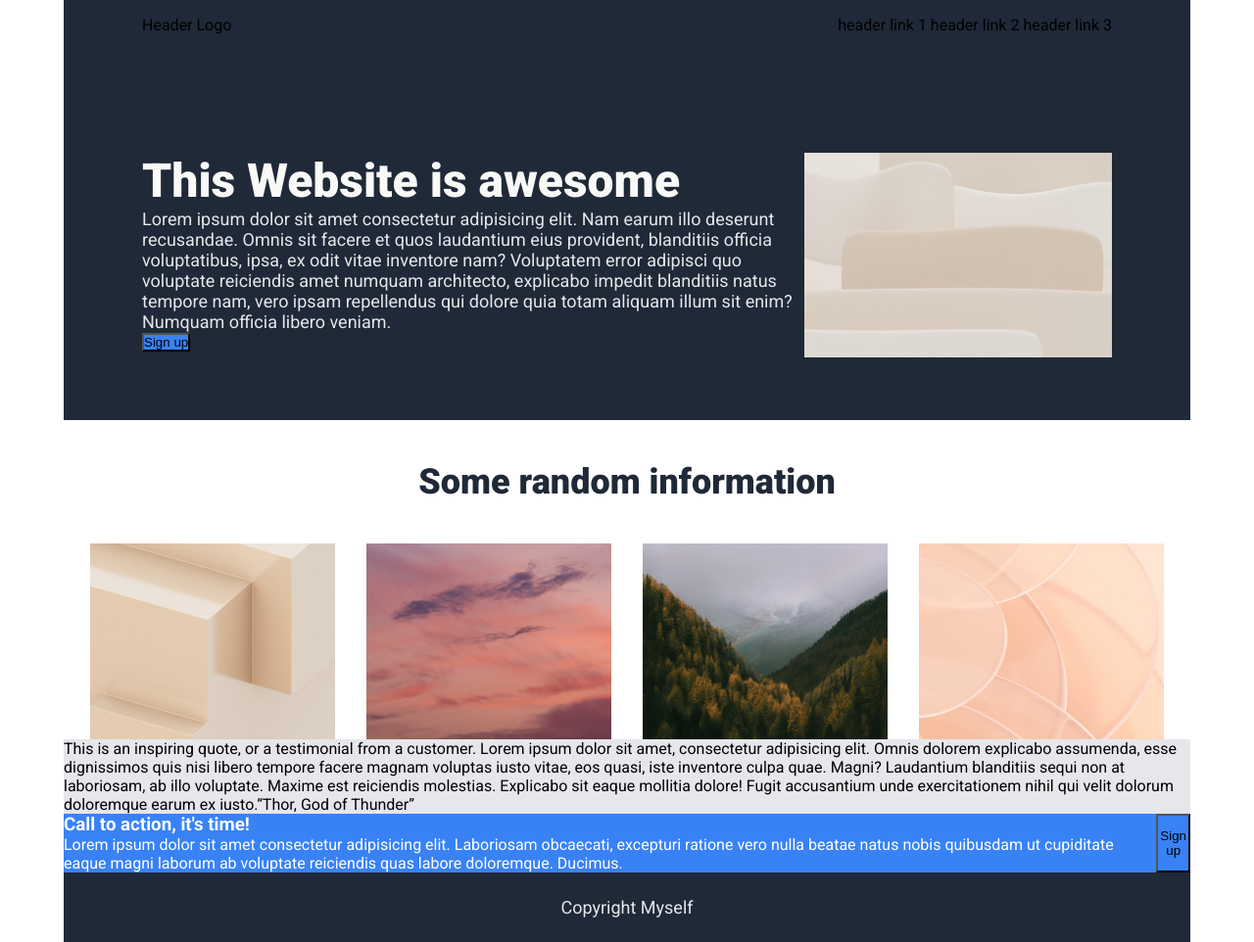
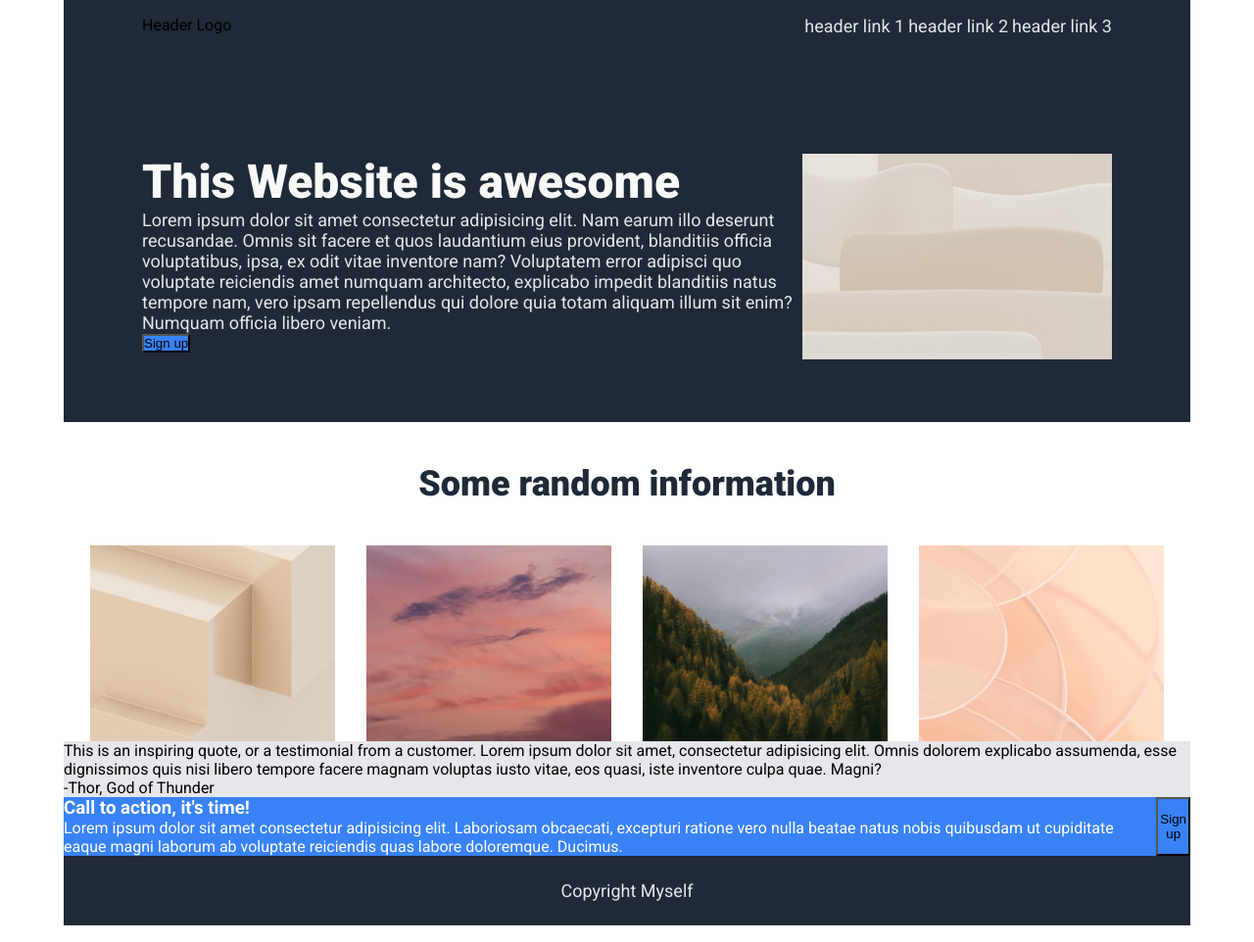
Before and after one commit to SimonCassan/Project-Landing-Page, a plain HTML site: page index.html in a window 1280 px wide. Shown: the whole page at 98% size. Drawn offline with Linux system fonts and the light colour scheme.

Commit message:
Fixing blockquote and adding links to nav

```diff
--- a/index.html
+++ b/index.html
@@ -15,9 +15,9 @@
     <nav>
       <div class="logo">Header Logo</div>
       <ul>
-        <li>header link 1</li>
-        <li>header link 2</li>
-        <li>header link 3</li>
+        <li><a href="#">header link 1</a></li>
+        <li><a href="#">header link 2</a></li>
+        <li><a href="#">header link 3</a></li>
       </ul>
     </nav>
     <div class="nav_heading">
@@ -40,8 +40,10 @@
       </div>
     </section>
     <section class="quote">
-      <blockquote>This is an inspiring quote, or a testimonial from a customer. Lorem ipsum dolor sit amet, consectetur adipisicing elit. Omnis dolorem explicabo assumenda, esse dignissimos quis nisi libero tempore facere magnam voluptas iusto vitae, eos quasi, iste inventore culpa quae. Magni?
-        Laudantium blanditiis sequi non at laboriosam, ab illo voluptate. Maxime est reiciendis molestias. Explicabo sit eaque mollitia dolore! Fugit accusantium unde exercitationem nihil qui velit dolorum doloremque earum ex iusto.<q>Thor, God of Thunder</q></blockquote>
+      <div>
+        <blockquote>This is an inspiring quote, or a testimonial from a customer. Lorem ipsum dolor sit amet, consectetur adipisicing elit. Omnis dolorem explicabo assumenda, esse dignissimos quis nisi libero tempore facere magnam voluptas iusto vitae, eos quasi, iste inventore culpa quae. Magni?</blockquote>
+        <p>-Thor, God of Thunder</p>
+      </div>
     </section>
     <section>
       <div class="thecall">
```
